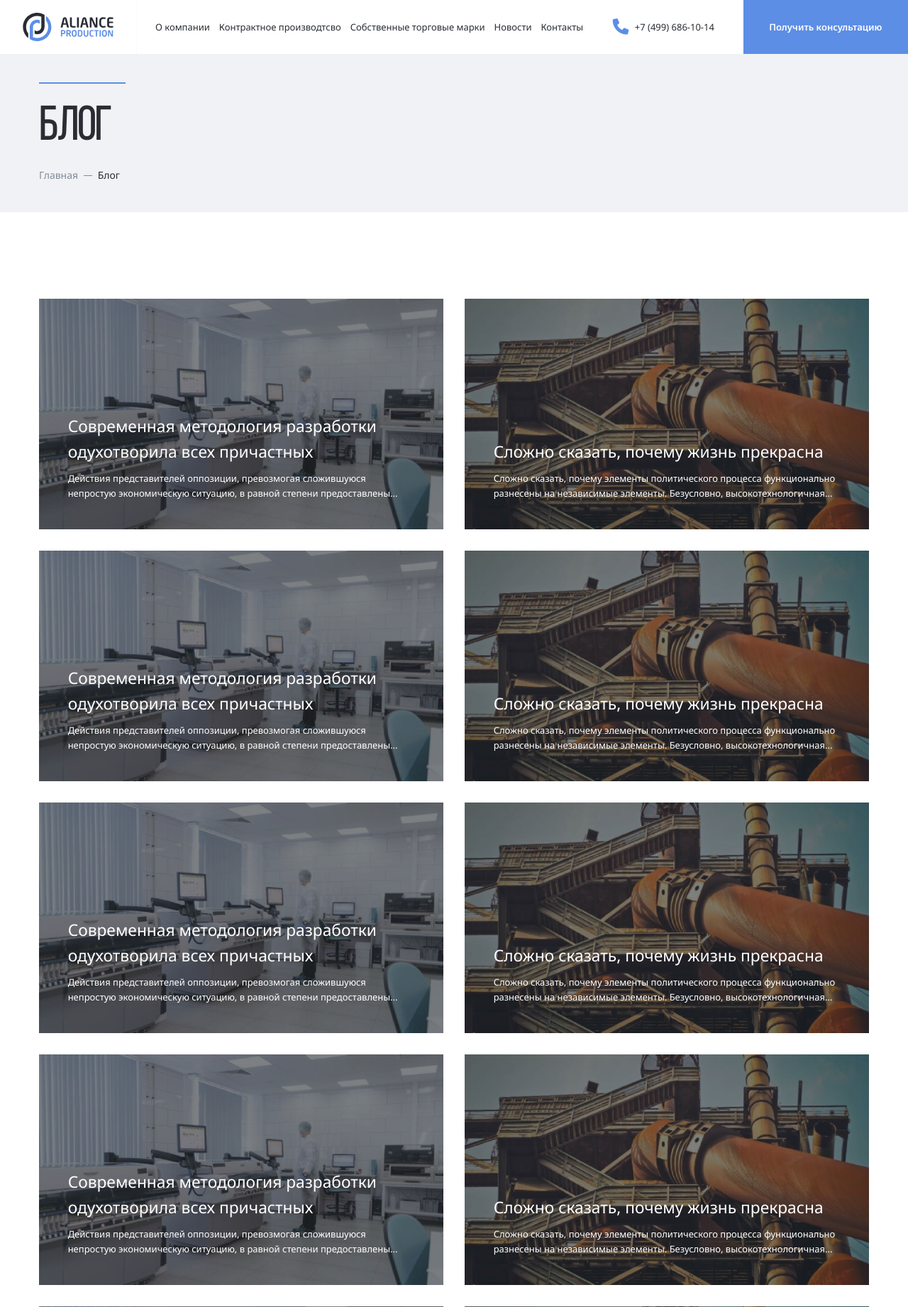
After one commit to Ilnazgashikov/Aliance, a PHP site: page /blog.php in a window 1280 px wide. The commit adds this page. Shown: the top 1842 px of the page at 71% size. Run offline with PHP 8.4, Linux system fonts and the light colour scheme; data that the repository does not hold is empty.

Commit message:
add: blog-page

```diff
--- /dev/null
+++ b/blog.php
@@ -0,0 +1,122 @@
+<?php
+$page_title = "Блог";
+$header_style = "first-header-state";
+$img_src = "";
+include_once('header-page.php'); ?>
+<section class="section blog">
+    <div class="container">
+        <div class="blog-box">
+            <a href="#" class="blog-card-page">
+                <picture>
+                    <source type="image/webp" srcset="img/blog-card-1.webp" >
+                    <source type="image/jpeg" srcset="img/blog-card-1.jpeg">
+                    <img src="img/blog-card-1.jpeg" class="blog-card-image" alt="Блог">
+                </picture>
+                <h3 class="blog-card-title">Современная методология разработки одухотворила всех причастных</h3>
+                <p class="page-blog-card-text">Действия представителей оппозиции, превозмогая сложившуюся непростую экономическую ситуацию, в равной степени предоставлены...
+                </p>
+            </a>
+            <a href="#" class="blog-card-page">
+                <picture>
+                    <source type="image/webp" srcset="img/blog-card-2.webp" >
+                    <source type="image/jpeg" srcset="img/blog-card-2.jpeg">
+                    <img src="img/blog-card-2.jpeg" class="blog-card-image" alt="Блог">
+                </picture>
+                <h3 class="blog-card-title">Сложно сказать, почему жизнь прекрасна</h3>
+                <p class="page-blog-card-text">Сложно сказать, почему элементы политического процесса функционально разнесены на независимые элементы. Безусловно, высокотехнологичная...
+                </p>
+            </a>
+            <a href="#" class="blog-card-page">
+                <picture>
+                    <source type="image/webp" srcset="img/blog-card-1.webp" >
+                    <source type="image/jpeg" srcset="img/blog-card-1.jpeg">
+                    <img src="img/blog-card-1.jpeg" class="blog-card-image" alt="Блог">
+                </picture>
+                <h3 class="blog-card-title">Современная методология разработки одухотворила всех причастных</h3>
+                <p class="page-blog-card-text">Действия представителей оппозиции, превозмогая сложившуюся непростую экономическую ситуацию, в равной степени предоставлены...
+                </p>
+            </a>
+            <a href="#" class="blog-card-page">
+                <picture>
+                    <source type="image/webp" srcset="img/blog-card-2.webp" >
+                    <source type="image/jpeg" srcset="img/blog-card-2.jpeg">
+                    <img src="img/blog-card-2.jpeg" class="blog-card-image" alt="Блог">
+                </picture>
+                <h3 class="blog-card-title">Сложно сказать, почему жизнь прекрасна</h3>
+                <p class="page-blog-card-text">Сложно сказать, почему элементы политического процесса функционально разнесены на независимые элементы. Безусловно, высокотехнологичная...
+                </p>
+            </a>
+            <a href="#" class="blog-card-page">
+                <picture>
+                    <source type="image/webp" srcset="img/blog-card-1.webp" >
+                    <source type="image/jpeg" srcset="img/blog-card-1.jpeg">
+                    <img src="img/blog-card-1.jpeg" class="blog-card-image" alt="Блог">
+                </picture>
+                <h3 class="blog-card-title">Современная методология разработки одухотворила всех причастных</h3>
+                <p class="page-blog-card-text">Действия представителей оппозиции, превозмогая сложившуюся непростую экономическую ситуацию, в равной степени предоставлены...
+                </p>
+            </a>
+            <a href="#" class="blog-card-page">
+                <picture>
+                    <source type="image/webp" srcset="img/blog-card-2.webp" >
+                    <source type="image/jpeg" srcset="img/blog-card-2.jpeg">
+                    <img src="img/blog-card-2.jpeg" class="blog-card-image" alt="Блог">
+                </picture>
+                <h3 class="blog-card-title">Сложно сказать, почему жизнь прекрасна</h3>
+                <p class="page-blog-card-text">Сложно сказать, почему элементы политического процесса функционально разнесены на независимые элементы. Безусловно, высокотехнологичная...
+                </p>
+            </a>
+            <a href="#" class="blog-card-page">
+                <picture>
+                    <source type="image/webp" srcset="img/blog-card-1.webp" >
+                    <source type="image/jpeg" srcset="img/blog-card-1.jpeg">
+                    <img src="img/blog-card-1.jpeg" class="blog-card-image" alt="Блог">
+                </picture>
+                <h3 class="blog-card-title">Современная методология разработки одухотворила всех причастных</h3>
+                <p class="page-blog-card-text">Действия представителей оппозиции, превозмогая сложившуюся непростую экономическую ситуацию, в равной степени предоставлены...
+                </p>
+            </a>
+            <a href="#" class="blog-card-page">
+                <picture>
+                    <source type="image/webp" srcset="img/blog-card-2.webp" >
+                    <source type="image/jpeg" srcset="img/blog-card-2.jpeg">
+                    <img src="img/blog-card-2.jpeg" class="blog-card-image" alt="Блог">
+                </picture>
+                <h3 class="blog-card-title">Сложно сказать, почему жизнь прекрасна</h3>
+                <p class="page-blog-card-text">Сложно сказать, почему элементы политического процесса функционально разнесены на независимые элементы. Безусловно, высокотехнологичная...
+                </p>
+            </a>
+            <a href="#" class="blog-card-page">
+                <picture>
+                    <source type="image/webp" srcset="img/blog-card-1.webp" >
+                    <source type="image/jpeg" srcset="img/blog-card-1.jpeg">
+                    <img src="img/blog-card-1.jpeg" class="blog-card-image" alt="Блог">
+                </picture>
+                <h3 class="blog-card-title">Современная методология разработки одухотворила всех причастных</h3>
+                <p class="page-blog-card-text">Действия представителей оппозиции, превозмогая сложившуюся непростую экономическую ситуацию, в равной степени предоставлены...
+                </p>
+            </a>
+            <a href="#" class="blog-card-page">
+                <picture>
+                    <source type="image/webp" srcset="img/blog-card-2.webp" >
+                    <source type="image/jpeg" srcset="img/blog-card-2.jpeg">
+                    <img src="img/blog-card-2.jpeg" class="blog-card-image" alt="Блог">
+                </picture>
+                <h3 class="blog-card-title">Сложно сказать, почему жизнь прекрасна</h3>
+                <p class="page-blog-card-text">Сложно сказать, почему элементы политического процесса функционально разнесены на независимые элементы. Безусловно, высокотехнологичная...
+                </p>
+            </a>
+            <ul class="page-number">
+                <li class="page-number-item">1</li>
+                <li class="page-number-item">2</li>
+                <li class="page-number-item">3</li>
+                <li class="page-number-item">4</li>
+                <li class="page-number-item">5</li>
+            </ul>
+        </div>
+    </div>
+</section>
+<?php
+    $cta_open = true;
+    include_once('template-parts/footer.php');
+?>
--- a/css/style.css
+++ b/css/style.css
@@ -510,6 +510,7 @@ body {
     display: flex;
     position: relative;
     min-height: 25rem;
+    max-width: 44.0625rem;
     flex-direction: column;
     text-decoration: none;
     color: #fff;
@@ -1175,13 +1176,86 @@ body {
     list-style: none;
     padding: 0;
 }
+.type-chemicals-list-item {
+    margin-bottom: 20px;
+}
 .type-chemicals-list-item-text {
     color: rgb(41, 45, 51);
+    display: flex;
+    align-items: center;
     font-family: Noto Sans;
     font-size: 1rem;
     font-weight: 400;
 }
+.type-chemicals-list-item-text::before {
+    content: "";
+    height: 2px;
+    display: inline-block;
+    width: 15px;
+    margin-right: .5625rem;
+    background:rgb(92, 142, 230);
+}
+.blog-button-link {
+    text-decoration: none;
+}
+.blog-card-page {
+    display: flex;
+    position: relative;
+    height: 25rem;
+    max-width: 44.0625rem;
+    flex-direction: column;
+    text-decoration: none;
+    flex-grow: 1;
+    color: #fff;
+    justify-content: flex-end;
+    padding: 3.125rem;
+}
+.blog-card-page::before {
+    content:"";
+    position: absolute;
+    top: 0;
+    left: 0;
+    height: 100%;
+    width: 100%;
+    background-color: rgba(41, 45, 51, 0.6);
+    z-index: -1;
+}
+.blog-box {
+    display: flex;
+    gap: 30px;
+    flex-wrap: wrap;
+    width: 100%;
+    justify-content: end;
+}
+.page-blog-card-text {
+    color: rgb(255, 255, 255);
+    font-size: 1rem;
+    font-weight: 400;
+    line-height: 160%;
+    margin: 0;
+}
+.page-number {
+    padding: 0;
+    margin: 0;
+    display: flex;
+    list-style: none;
+}
+.page-number-item {
+    display: block;
+    width: 50px;
+    height: 50px;
+    display: flex;
+    justify-content: center;
+    align-items: center;
+    cursor: pointer;
+}
+.page-number-item:hover {
+    border: 2px solid rgb(138, 174, 236);
+}
 @media (max-width: 1700px) {
+    .blog-card-page {
+        width: 43rem;
+    }
     .avtohim-about-block {
         gap: 4.5rem;
     }
@@ -1218,6 +1292,9 @@ body {
 
 }
 @media (max-width: 1260px) {
+    .blog-card-page {
+        width: 33rem;
+    }
     .production-avtohim-content {
         max-width: 39rem;
     }
@@ -1273,6 +1350,13 @@ body {
     }
 }
 @media (max-width: 1060px) {
+        .blog-card-page {
+            width: 31rem;
+            height: 22rem;
+        }
+        .page-blog-card-text {
+            display: none;
+        }
         .avtohim-about-img {
             width: 26.25rem;
             height: 35.875rem;
@@ -1434,6 +1518,9 @@ body {
             margin-top: 1.875rem;
             margin-bottom: 3.125rem;
         }
+        .blog-card-page {
+            width: 100%;
+        }
         .production-avtohim-image {
             position: relative;
             width: 100%;
```
Also changed, not shown: avtohim.php (+29 -20 lines), index.php (+12 -51 lines), template-parts/scheme-works.php (added, +45 -0 lines).
